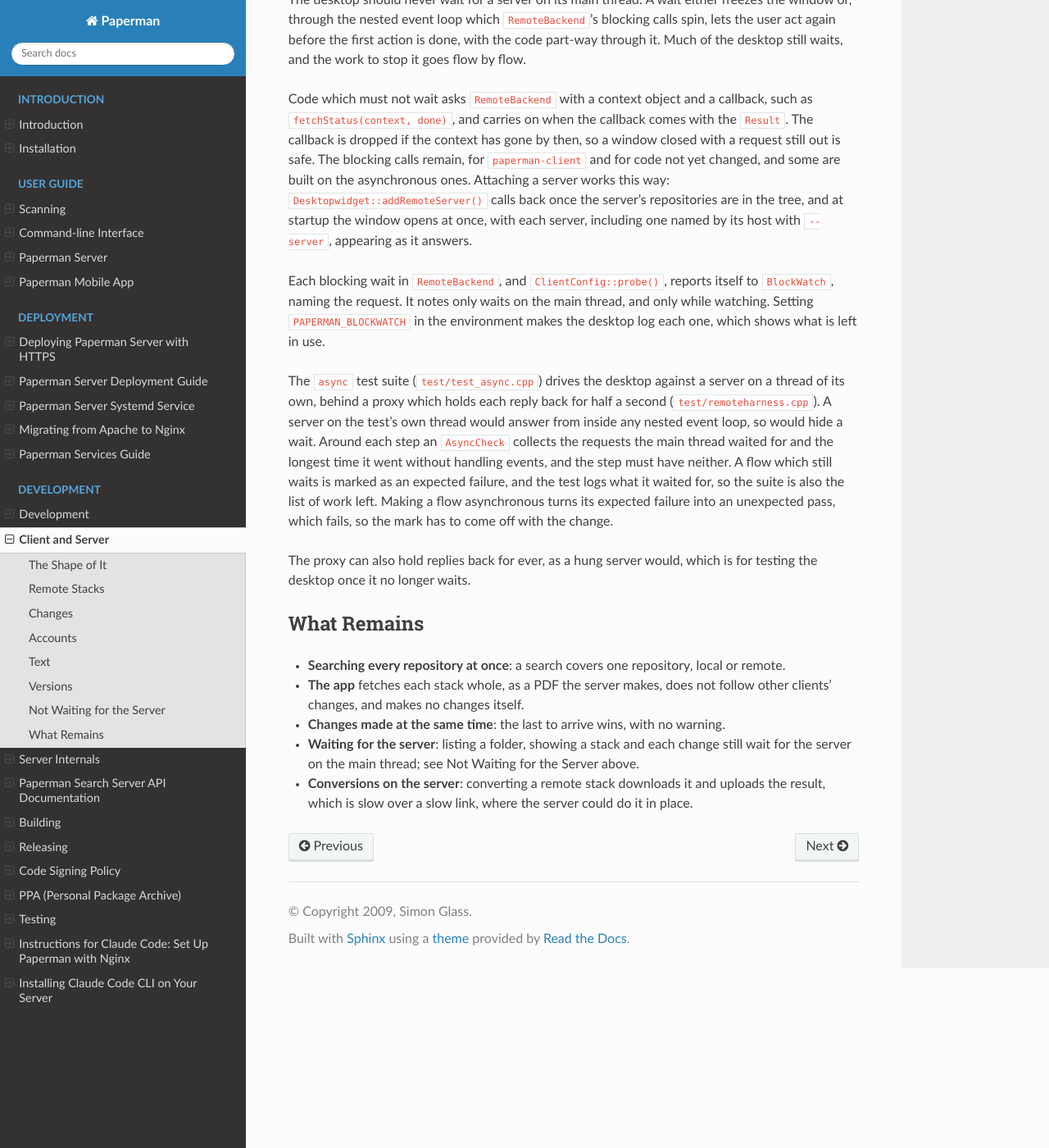
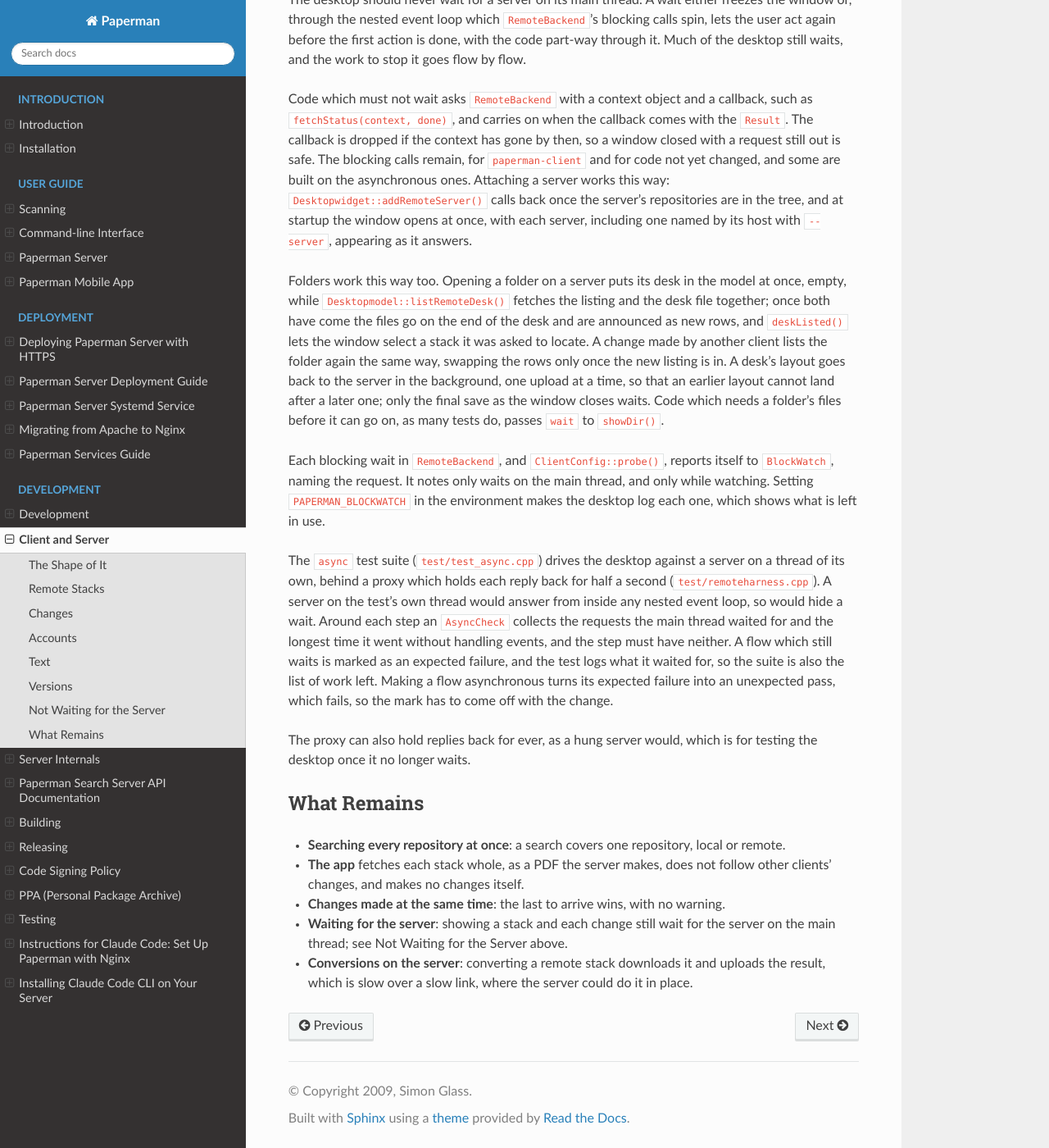
Before and after one commit to sjg20/paperman, a Sphinx documentation site: the page built from doc/client-server.rst, in a window 1280 px wide and 1400 px high, scrolled down 2253 px. Shown: the whole window at 82% size. Built offline with Sphinx 7.4.7 and the Read the Docs theme 3.1.0, drawn with Linux system fonts in a browser that asks for light colours.

Commit message:
doc: Describe listing a folder without waiting
Say how a folder on a server is listed and its layout saved without
waiting, and that a folder no longer waits.

Co-developed-by: Claude Opus 5.5 (1M context) <noreply@anthropic.com>
Claude-Session: https://claude.ai/code/session_01BxfLL7T8McSpFMMxYekitE

```diff
--- a/doc/client-server.rst
+++ b/doc/client-server.rst
@@ -125,6 +125,18 @@ once the server's repositories are in the tree, and at startup the window
 opens at once, with each server, including one named by its host with
 ``--server``, appearing as it answers.
 
+Folders work this way too. Opening a folder on a server puts its desk in
+the model at once, empty, while ``Desktopmodel::listRemoteDesk()`` fetches
+the listing and the desk file together; once both have come the files go
+on the end of the desk and are announced as new rows, and ``deskListed()``
+lets the window select a stack it was asked to locate. A change made by
+another client lists the folder again the same way, swapping the rows only
+once the new listing is in. A desk's layout goes back to the server in the
+background, one upload at a time, so that an earlier layout cannot land
+after a later one; only the final save as the window closes waits. Code
+which needs a folder's files before it can go on, as many tests do, passes
+``wait`` to ``showDir()``.
+
 Each blocking wait in ``RemoteBackend``, and ``ClientConfig::probe()``,
 reports itself to ``BlockWatch``, naming the request. It notes only waits
 on the main thread, and only while watching. Setting
```
Also changed, not shown: other parts of doc/client-server.rst (+3 -3 lines).
